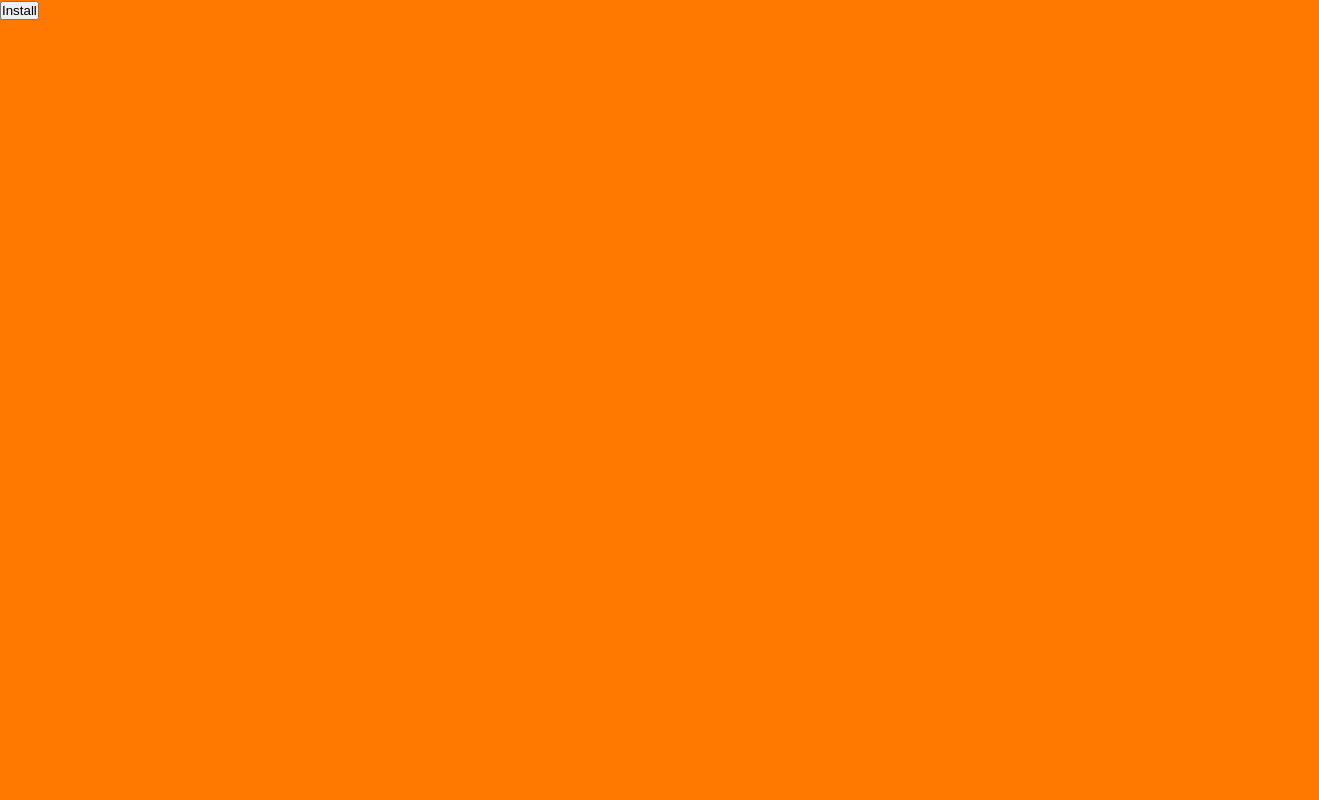
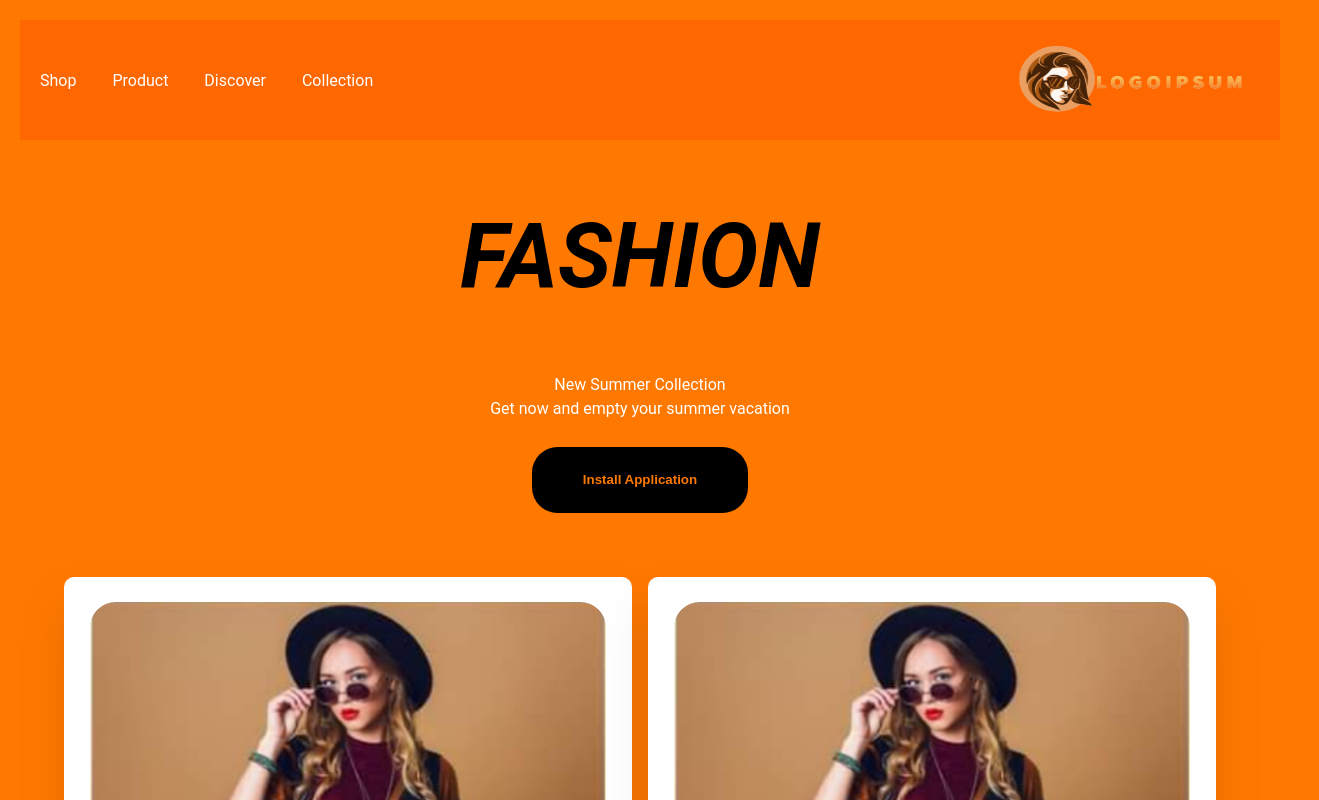
Before and after one commit to clavinm/Clothing-WebDesign, a React (Vite) app: page / in a window 1280 px wide. Shown: the top 800 px of the page, 1319 px wide, since content can reach past the window. Built offline with nearby package versions, Linux system fonts and the light colour scheme.

Commit message:
pwa setup work

```diff
--- a/index.html
+++ b/index.html
@@ -12,7 +12,6 @@
   </head>
   <body>
     <div id="root"></div>
-    <button id="installButton">Install</button>
     <script type="module" src="/src/main.jsx"></script>
     <script>
       let deferredPrompt;
--- a/src/App.jsx
+++ b/src/App.jsx
@@ -1,20 +1,20 @@
-// import Home from "./features/Home"
-// import Trending from "./features/Trending"
-// import Latest from "./features/Latest"
-// import Navbar from "./features/navbar"
-// import About from "./features/About"
-// import Footer from "./features/Footer"
+import Home from "./features/Home"
+import Trending from "./features/Trending"
+import Latest from "./features/Latest"
+import Navbar from "./features/navbar"
+import About from "./features/About"
+import Footer from "./features/Footer"
 
 function App() {
 
   return (
     <>
-      {/* <Navbar />
+      <Navbar />
       <Home />
       <Trending />
       <Latest />
       <About />
-      <Footer /> */}
+      <Footer />
     </>
   )
 }
--- a/src/features/Home.jsx
+++ b/src/features/Home.jsx
@@ -85,7 +85,7 @@ export default function Home() {
                 <HeaderRight>
                     <div>New Summer Collection</div>
                     <div>Get now and empty your summer vacation</div>
-                    <ShopNowButton>Shop Now</ShopNowButton>
+                    <ShopNowButton id="installButton">Install Application</ShopNowButton>
                 </HeaderRight>
             </HomeHeader>
             <CardsContainer>
```
